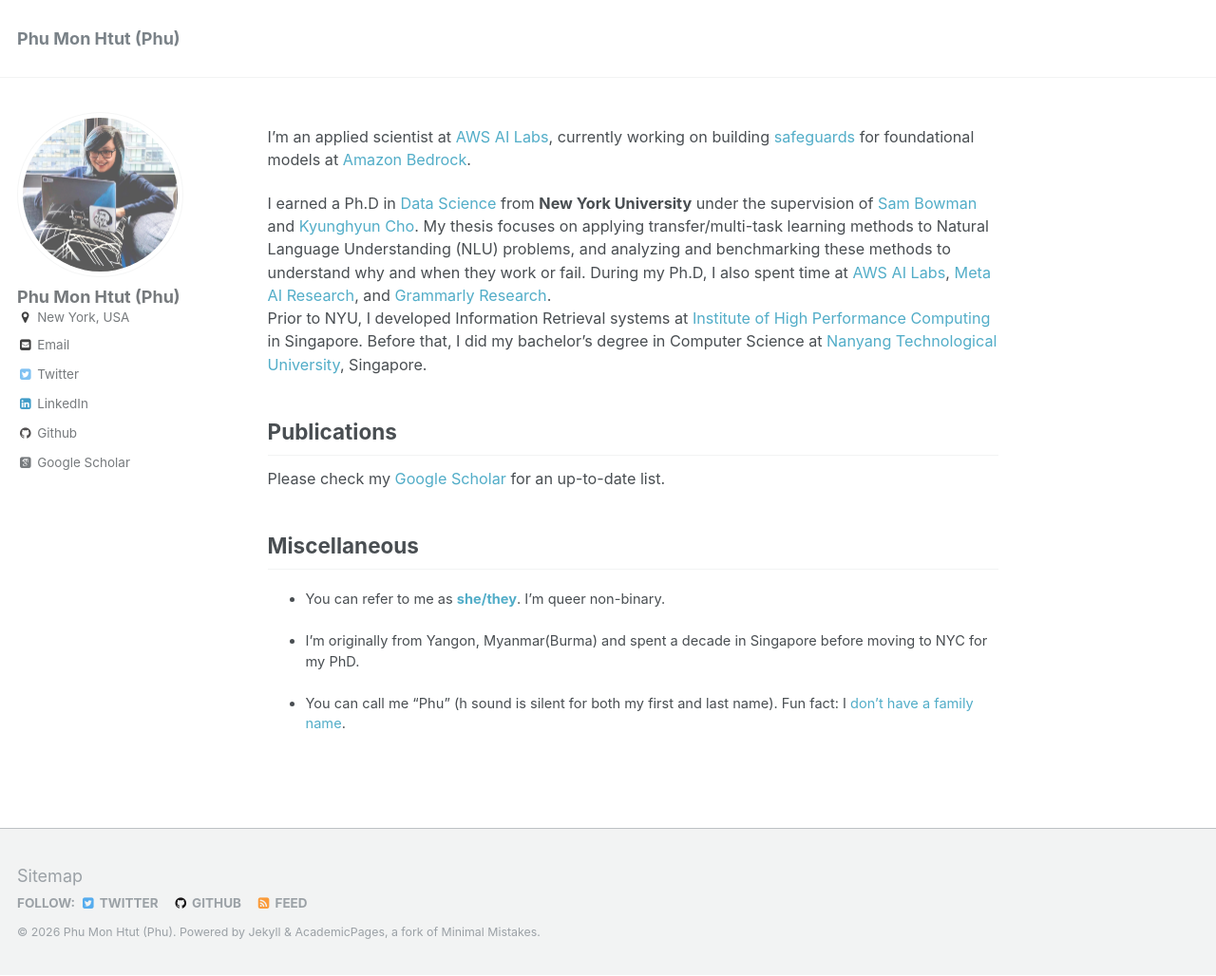
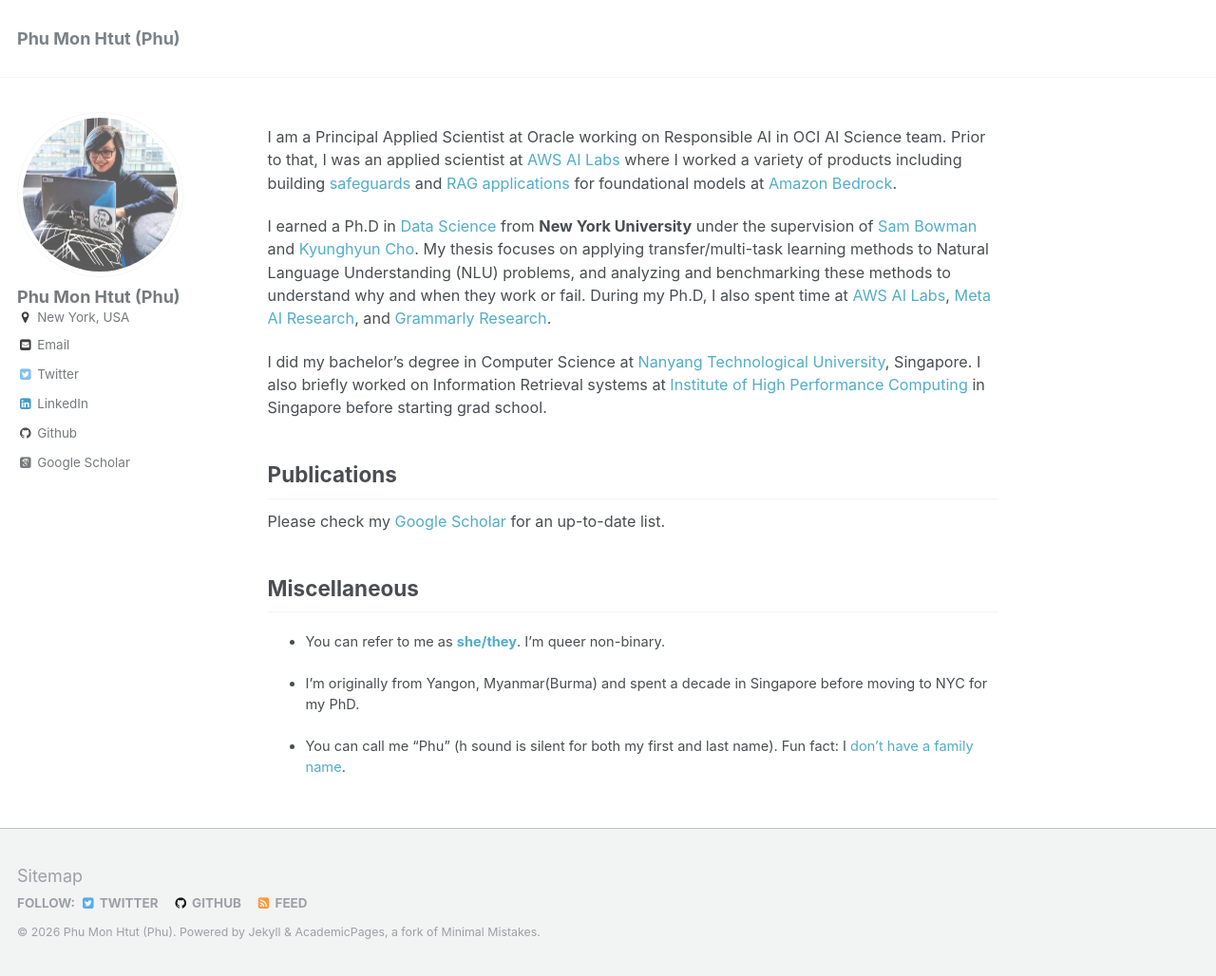
Before and after one commit to phu-pmh/phu-pmh.github.io, a Jekyll site: the page built from _pages/about.md, in a window 1280 px wide and 1028 px high. Shown: the whole window at 95% size. Built offline with Jekyll 4.4.1, drawn with Linux system fonts in a browser that asks for light colours; some web fonts are replaced.

Commit message:
Update professional background in about.md

```diff
--- a/_pages/about.md
+++ b/_pages/about.md
@@ -8,10 +8,11 @@
   - /about.html
 ---
 
-I'm an applied scientist at [AWS AI Labs](https://www.amazon.science/), currently working on building [safeguards](https://aws.amazon.com/bedrock/guardrails/) for foundational models at [Amazon Bedrock](https://aws.amazon.com/bedrock/).
+I am a Principal Applied Scientist at Oracle working on Responsible AI in OCI AI Science team. Prior to that, I was an applied scientist at [AWS AI Labs](https://www.amazon.science/) where I worked a variety of products including building [safeguards](https://aws.amazon.com/bedrock/guardrails/) and [RAG applications](https://aws.amazon.com/blogs/aws/build-rag-and-agent-based-generative-ai-applications-with-new-amazon-titan-text-premier-model-available-in-amazon-bedrock/) for foundational models at [Amazon Bedrock](https://aws.amazon.com/bedrock/).
 
 I earned a Ph.D in [Data Science](https://cds.nyu.edu/) from **New York University** under the supervision of [Sam Bowman](https://www.nyu.edu/projects/bowman/) and [Kyunghyun Cho](http://www.kyunghyuncho.me/). My thesis focuses on applying transfer/multi-task learning methods to Natural Language Understanding (NLU) problems, and analyzing and benchmarking these methods to understand why and when they work or fail. During my Ph.D, I also spent time at [AWS AI Labs](https://www.amazon.science/), [Meta AI Research](https://ai.meta.com/research/), and [Grammarly Research](https://www.grammarly.com/).
-Prior to NYU, I developed Information Retrieval systems at [Institute of High Performance Computing](https://www.a-star.edu.sg/ihpc) in Singapore. Before that, I did my bachelor’s degree in Computer Science at [Nanyang Technological University](https://www.ntu.edu.sg/scse), Singapore.
+
+I did my bachelor’s degree in Computer Science at [Nanyang Technological University](https://www.ntu.edu.sg/scse), Singapore. I also briefly worked on Information Retrieval systems at [Institute of High Performance Computing](https://www.a-star.edu.sg/ihpc) in Singapore before starting grad school.
 
 
 
```
